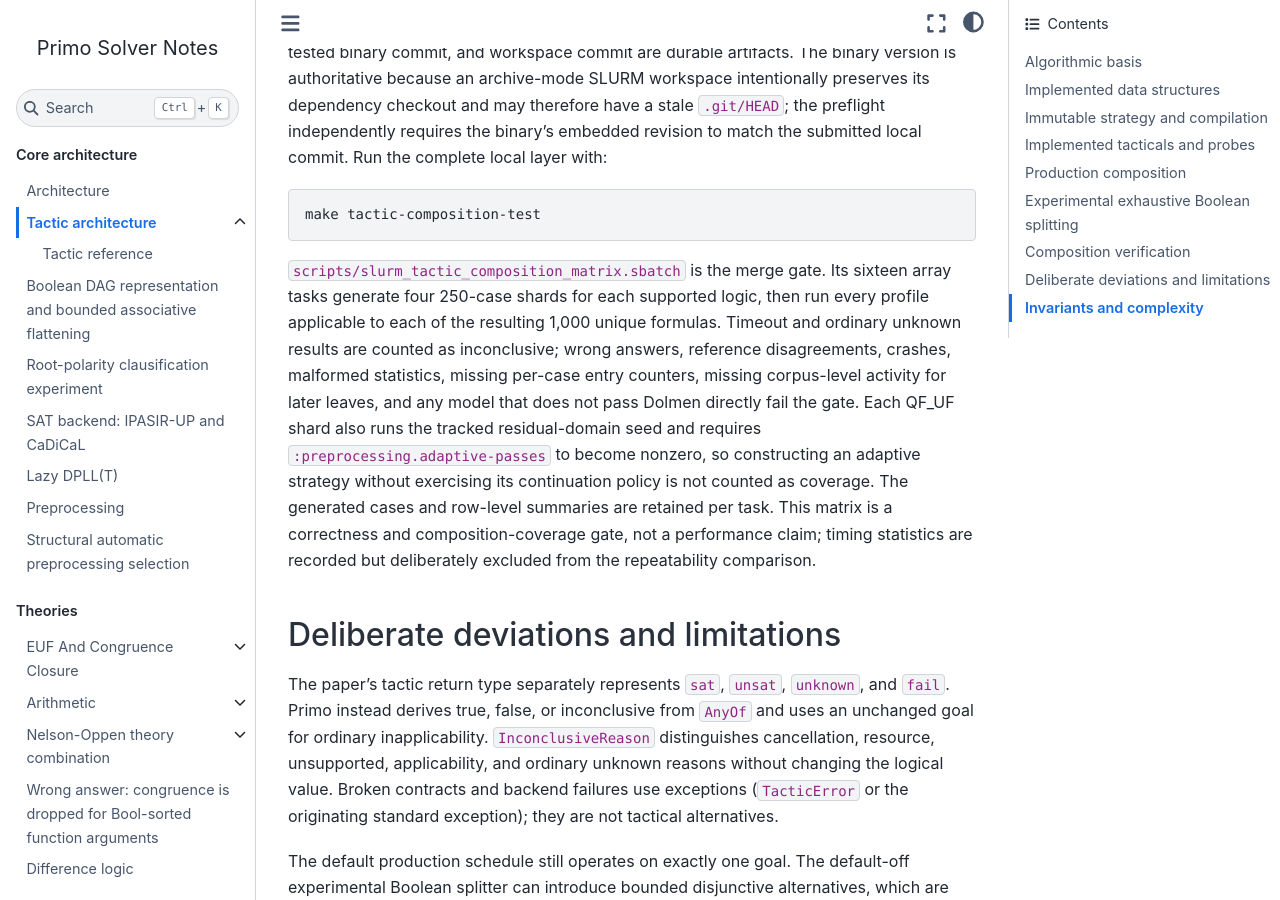
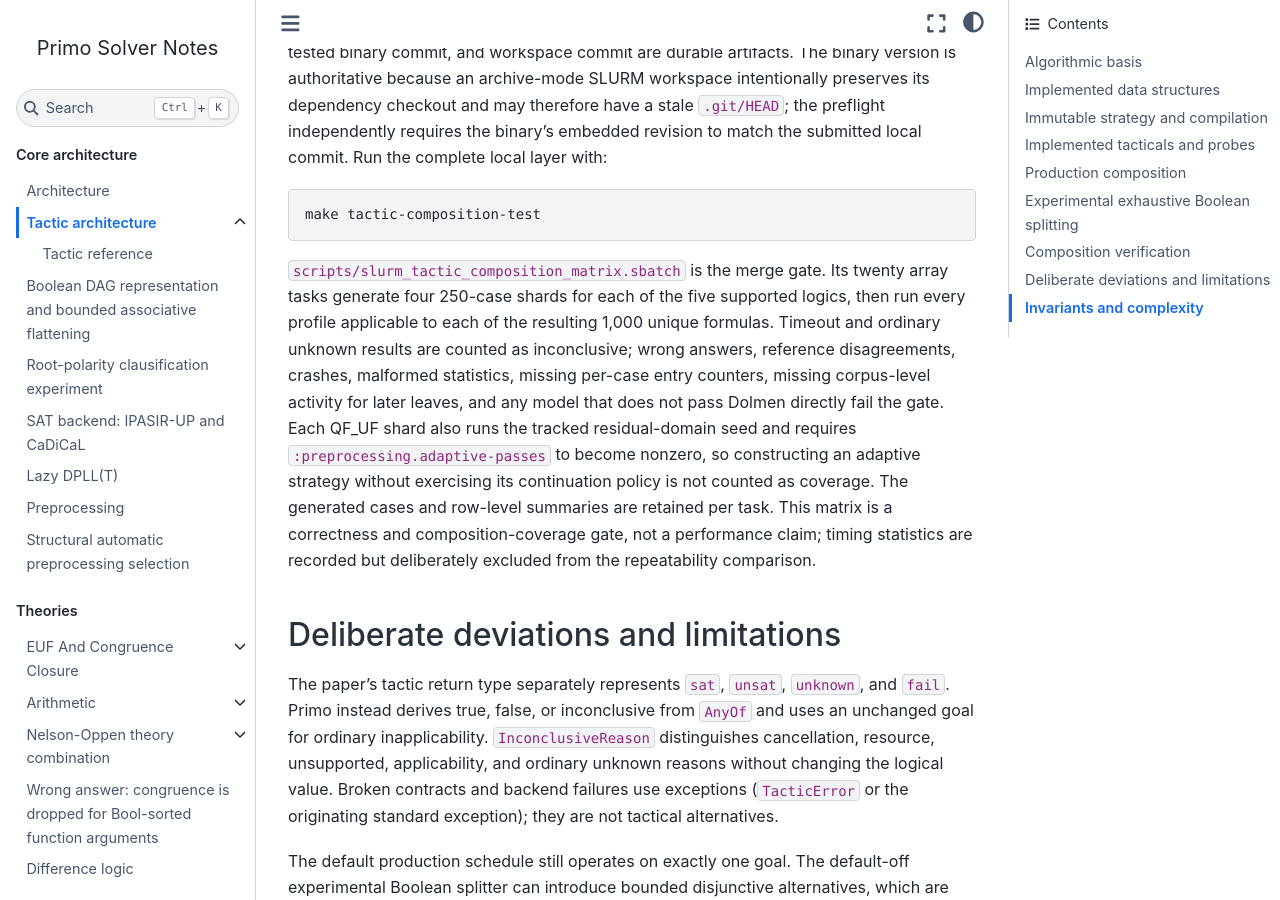
Before and after one commit to primo-solver/primo, a Jupyter Book: the page built from docs/tactics.md, in a window 1280 px wide and 900 px high, scrolled down 9294 px. Built offline with Jupyter Book 1.0.4 settings and Sphinx 7.4.7 and the Sphinx Book theme 1.1.4, drawn with Linux system fonts in a browser that asks for light colours.

Commit message:
Cover QF_UFLIA tactic compositions

````diff
--- a/docs/tactics.md
+++ b/docs/tactics.md
@@ -378,8 +378,8 @@
 make tactic-composition-test
 ```
 
-`scripts/slurm_tactic_composition_matrix.sbatch` is the merge gate. Its sixteen
-array tasks generate four 250-case shards for each supported logic, then run
+`scripts/slurm_tactic_composition_matrix.sbatch` is the merge gate. Its twenty
+array tasks generate four 250-case shards for each of the five supported logics, then run
 every profile applicable to each of the resulting 1,000 unique formulas.
 Timeout and ordinary unknown results are counted as inconclusive; wrong
 answers, reference disagreements, crashes, malformed statistics, missing
````
Also changed, not shown: 4 other files.
